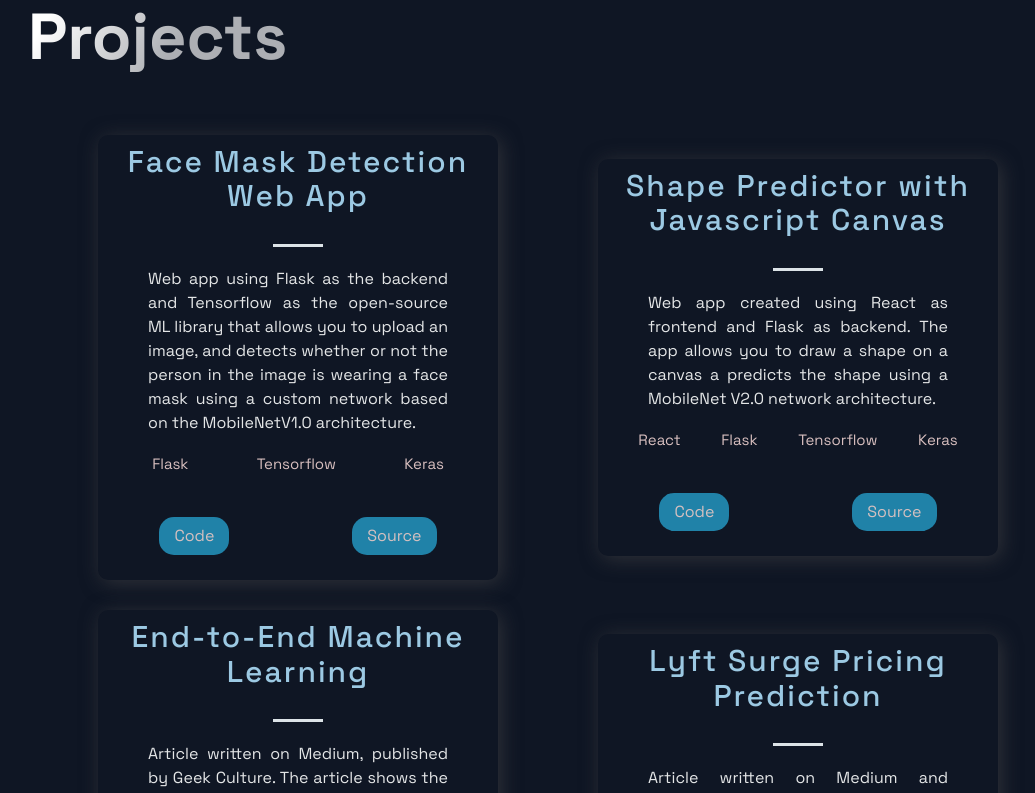
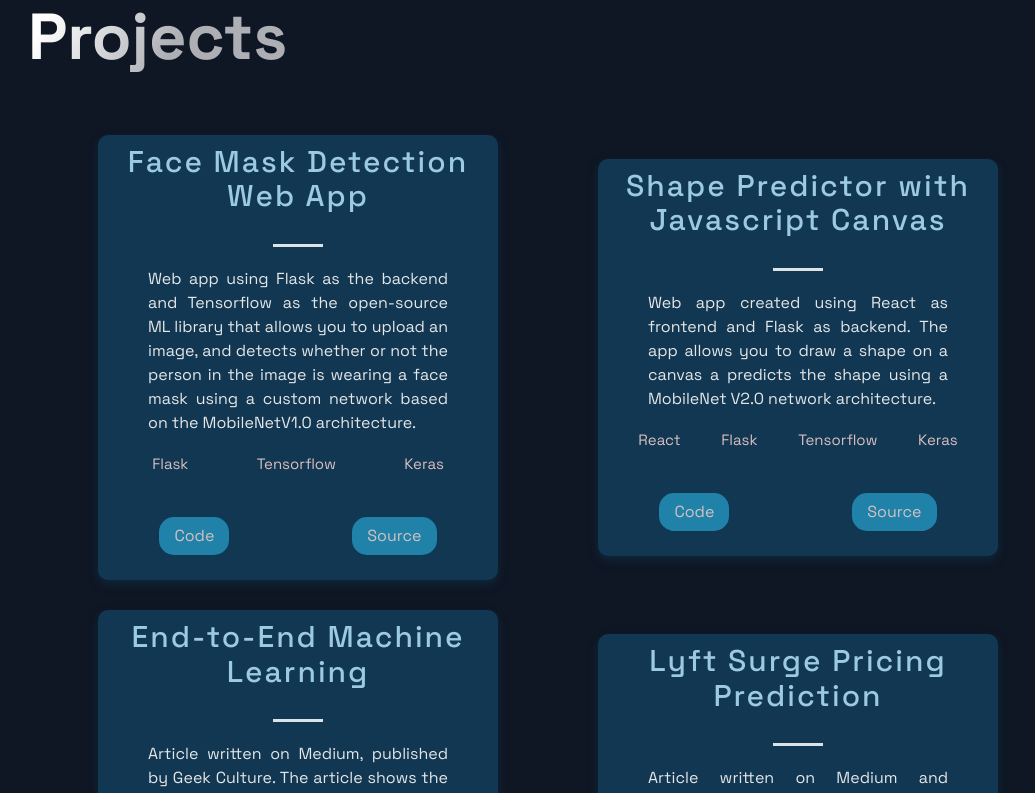
Before and after one commit to AReyH/arturo-portfolio, a Next.js app: page / in a window 1280 px wide. Shown: the part 700-1493 px from the top of the page, without its empty margins (92-1127 px from the left). Built offline with nearby package versions, Linux system fonts and the light colour scheme.

Commit message:
Fixed achievement spelling and box shadow color

```diff
--- a/src/components/Acomplishments/Acomplishments.js
+++ b/src/components/Acomplishments/Acomplishments.js
@@ -12,7 +12,7 @@
 
 const Acomplishments = () => (
   <Section>
-    <SectionTitle>Personal Acheivements</SectionTitle>
+    <SectionTitle>Personal Achievements</SectionTitle>
     <Boxes>
       {data.map((card,index) => (
         <Box key={index}>
--- a/src/components/Projects/ProjectsStyles.js
+++ b/src/components/Projects/ProjectsStyles.js
@@ -24,7 +24,8 @@
 `
 export const BlogCard = styled.div`
   border-radius: 10px;
-  box-shadow: 3px 3px 20px rgba(80, 78, 78, 0.5);
+  background: #113752;
+  box-shadow: 0px 4px 10px #0F283A;
   text-align: center;
   width: 400px;
   @media ${(props) => props.theme.breakpoints.sm} {
```
